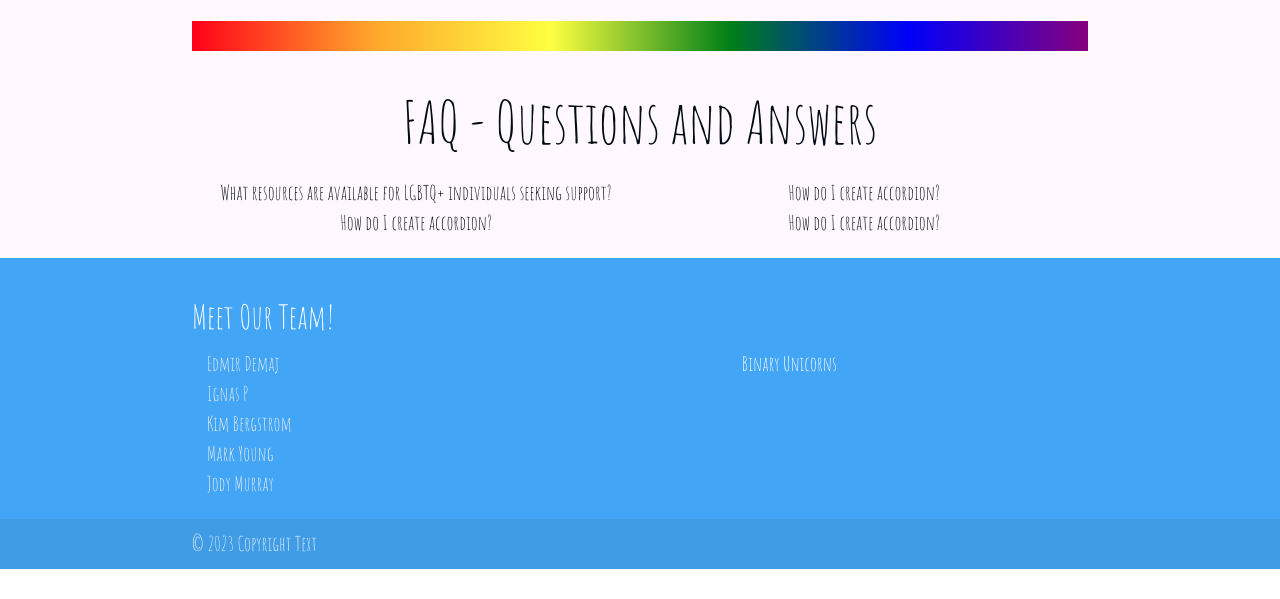
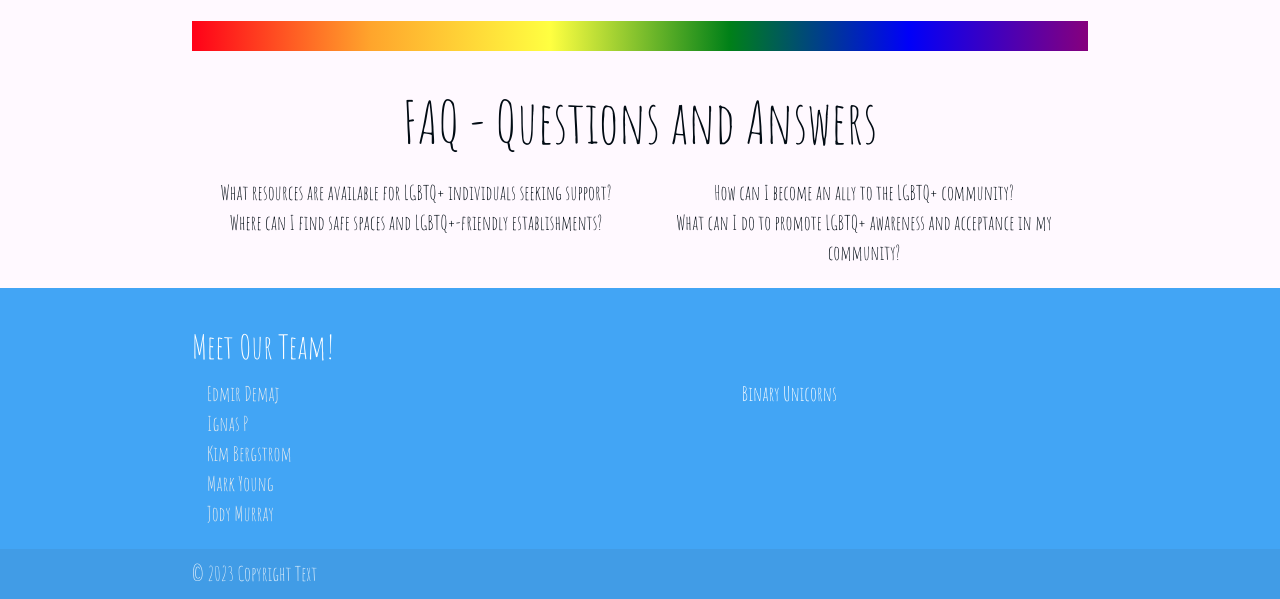
Before and after one commit to ignasvilkas/hackathon-june-23, a Django app: page /contact/ in a window 1280 px wide. Shown: the part 872-1471 px from the top of the page. Before the commit the page ends 1441 px from the top, so only its background shows below. Run offline with Django 4.2, Linux system fonts and the light colour scheme; some libraries are stand-ins or nearby versions.

Commit message:
Add: questions and answers into the FAQ section

```diff
--- a/main_app/templates/main_app/contact.html
+++ b/main_app/templates/main_app/contact.html
@@ -37,7 +37,8 @@
                     <input type="submit" value="Submit">
                 </form>
             </div>
-            <div class="grid-example col s12 m6"> <!-- Image section here -->
+            <div class="grid-example col s12 m6">
+                <!-- Image section here -->
                 <div class="col s12 l6">
                     <img src="{% static 'media/great_alexander.png'%}" class="alexander"
                         alt="image of great alexander showing he was gay as well" />
@@ -57,32 +58,43 @@
             <div class="grid-example col s12 m6">
                 <details>
                     <summary>What resources are available for LGBTQ+ individuals seeking support?</summary>
+                    <!-- Question  -->
                     <div>
-                        The tags <em>details</em> and <em>summary</em> have you covered.
+                        <p>Discover a wealth of resources, including helplines, counseling services, support groups, and
+                            community organizations, that provide assistance and guidance for LGBTQ+ individuals.</p>
+                        <!-- Answer  -->
                     </div>
                 </details>
             </div>
             <div class="grid-example col s12 m6">
                 <details>
-                    <summary>How do I create accordion?</summary>
+                    <summary>How can I become an ally to the LGBTQ+ community?</summary><!-- Question  -->
                     <div>
-                        The tags <em>details</em> and <em>summary</em> have you covered.
+                        <p>Learn how to actively support and advocate for the LGBTQ+ community, including tips on
+                            education, inclusivity, and understanding, to become a strong ally and promote equality.</p>
+                        <!-- Answer  -->
                     </div>
                 </details>
             </div>
             <div class="grid-example col s12 m6">
                 <details>
-                    <summary>How do I create accordion?</summary>
+                    <summary>Where can I find safe spaces and LGBTQ+-friendly establishments?</summary>
+                    <!-- Question  -->
                     <div>
-                        The tags <em>details</em> and <em>summary</em> have you covered.
+                        <p>Explore a curated list of safe spaces, such as LGBTQ+-friendly cafes, bars, clubs, and
+                            community centers, where individuals can feel comfortable, accepted, and celebrated.</p>
+                        <!-- Answer  -->
                     </div>
                 </details>
             </div>
             <div class="grid-example col s12 m6">
                 <details>
-                    <summary>How do I create accordion?</summary>
+                    <summary>What can I do to promote LGBTQ+ awareness and acceptance in my community?</summary>
+                    <!-- Question  -->
                     <div>
-                        The tags <em>details</em> and <em>summary</em> have you covered.
+                        <p>Discover practical steps and initiatives that you can take to foster LGBTQ+ awareness,
+                            promote acceptance, and create an inclusive environment within your community.</p>
+                        <!-- Answer  -->
                     </div>
                 </details>
             </div>
```
